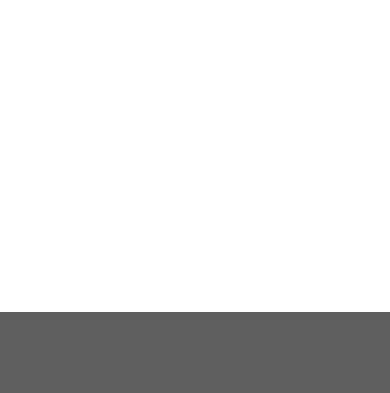
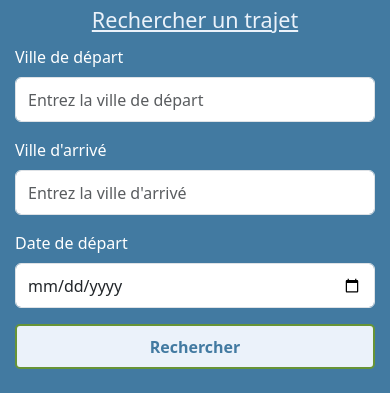
Before and after one commit to Raph1409/EcoRide, a PHP site: page / in a window 390 px wide. Shown: the part 532-925 px from the top of the page. Before the commit the page ends 844 px from the top, so only its background shows below. Run offline with PHP 8.4, Linux system fonts and the light colour scheme.

Commit message:
création de la barre de recherche et de son fichier css. Intégration dans l'index

```diff
--- /dev/null
+++ b/front/barreRecherche.php
@@ -0,0 +1,45 @@
+<!DOCTYPE html>
+<html lang="fr">
+
+<head>
+    <meta charset="UTF-8">
+    <meta name="viewport" content="width=device-width, initial-scale=1.0">
+    <link href="https://cdn.jsdelivr.net/npm/bootstrap@5.3.1/dist/css/bootstrap.min.css" rel="stylesheet">
+    <link href="/style/styleBarreRecherche.css" rel="stylesheet">
+    <title>Formulaire de Recherche</title>
+</head>
+
+<body>
+    <!-- Formulaire -->
+    <div class="container-fluid py-2">
+        <h4>Rechercher un trajet</h4>
+        <form class="row g-3">
+            <!-- Champ Ville de départ -->
+            <div class="col-md-3">
+                <label for="ville" class="form-label text-white">Ville de départ</label>
+                <input type="text" class="form-control" id="ville" placeholder="Entrez la ville de départ">
+            </div>
+
+            <!-- Champ Ville d'arrivé -->
+            <div class="col-md-3">
+                <label for="ville" class="form-label text-white">Ville d'arrivé</label>
+                <input type="text" class="form-control" id="ville" placeholder="Entrez la ville d'arrivé">
+            </div>
+
+            <!-- Champ Date de départ -->
+            <div class="col-md-3">
+                <label for="date-depart" class="form-label text-white">Date de départ</label>
+                <input type="date" class="form-control" id="date-depart">
+            </div>
+
+            <!-- Bouton Rechercher -->
+            <div class="col-md-3 d-flex align-items-end">
+                <button type="submit" class="btn btn-light w-100">Rechercher</button>
+            </div>
+        </form>
+    </div>
+
+    <script src="https://cdn.jsdelivr.net/npm/bootstrap@5.3.1/dist/js/bootstrap.bundle.min.js"></script>
+</body>
+
+</html>
--- a/index.php
+++ b/index.php
@@ -4,6 +4,7 @@
     <script src="https://cdn.jsdelivr.net/npm/bootstrap@5.3.1/dist/js/bootstrap.bundle.min.js"
         integrity="sha384-HwwvtgBNo3bZJJLYd8oVXjrBZt8cqVSpeBNS5n7C8IVInixGAoxmnlMuBnhbgrkm" crossorigin="anonymous">
     </script>
+    <link href="/style/styleIndex.css" rel="stylesheet">
     <title>EcoRide</title>
 </head>
 
@@ -18,5 +19,6 @@
 <body>
 
     <?php require_once "front/bigTitle.php"; ?>
+    <?php require_once "front/barreRecherche.php";?>
 
 </body>
--- /dev/null
+++ b/style/styleBarreRecherche.css
@@ -0,0 +1,44 @@
+/* Appliquer un fond bleu et de l'espacement interne */
+.container-fluid {
+    background-color: #427AA1;
+    /* Fond bleu */
+    padding: 15px;
+    /* Espacement interne */
+}
+
+/* Ajouter un peu de marge aux champs et au bouton */
+input[type="text"],
+input[type="date"] {
+    height: 45px;
+    /* Hauteur des champs */
+}
+
+button[type="submit"] {
+    height: 45px;
+    /* Hauteur du bouton */
+    background-color: #EBF2FA;
+    color: #427AA1;
+    border: 2px solid #679436;
+    border-radius: 5px;
+    font-weight: bold;
+    transition: all 0.8s ease;
+}
+
+button[type="submit"]:hover {
+    background-color: #427AA1;
+    color: #EBF2FA;
+    border: 2px solid #679436;
+    border-radius: 5px;
+    font-weight: bold;
+}
+
+.form-control:focus {
+    background-color: #679436
+}
+
+h4 {
+    text-align: center;
+    color: #EBF2FA;
+    text-decoration: underline;
+    padding-bottom: 5px;
+}
--- /dev/null
+++ b/style/styleIndex.css
@@ -0,0 +1,3 @@
+body {
+    background-color: #EBF2FA;
+}
```
